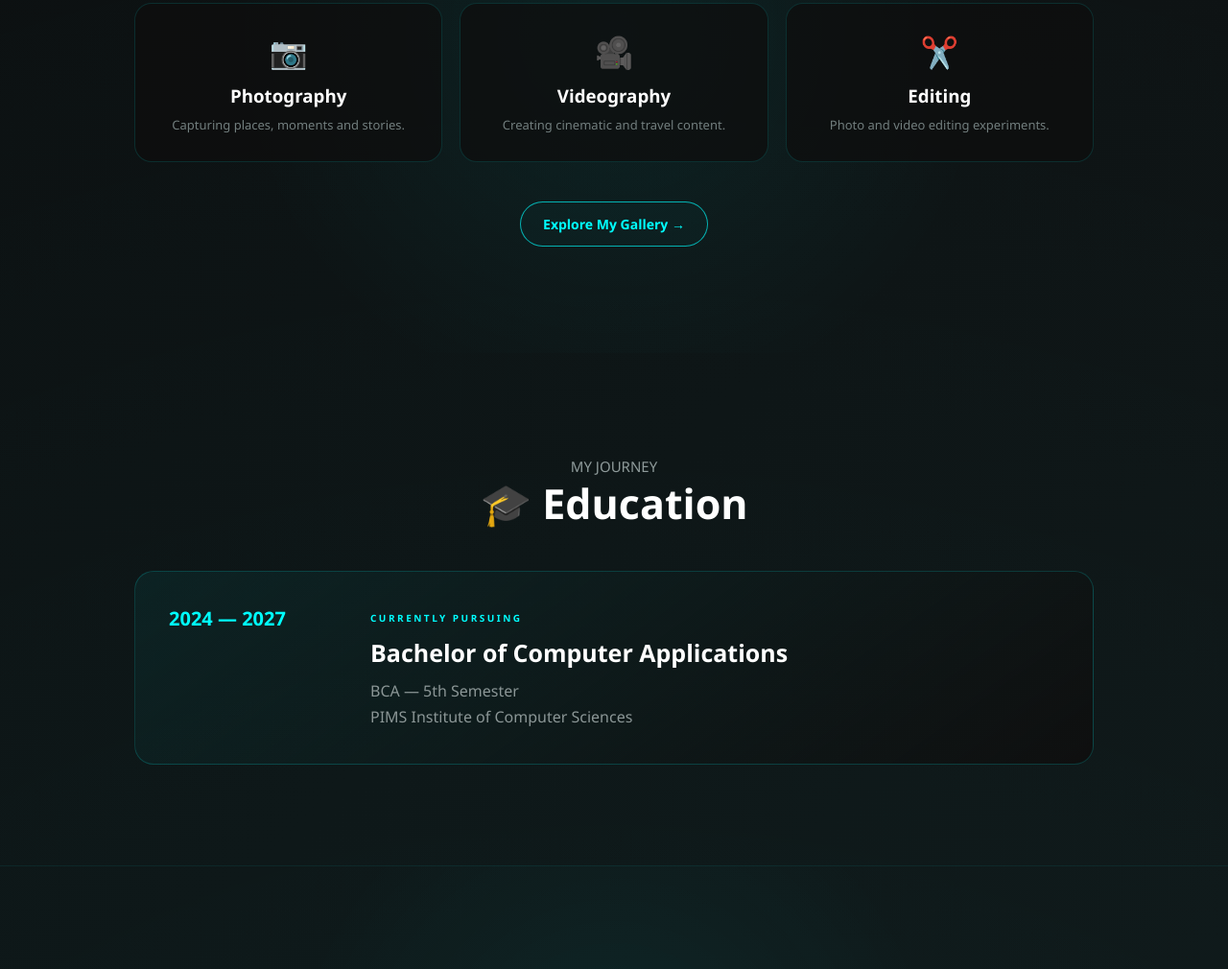
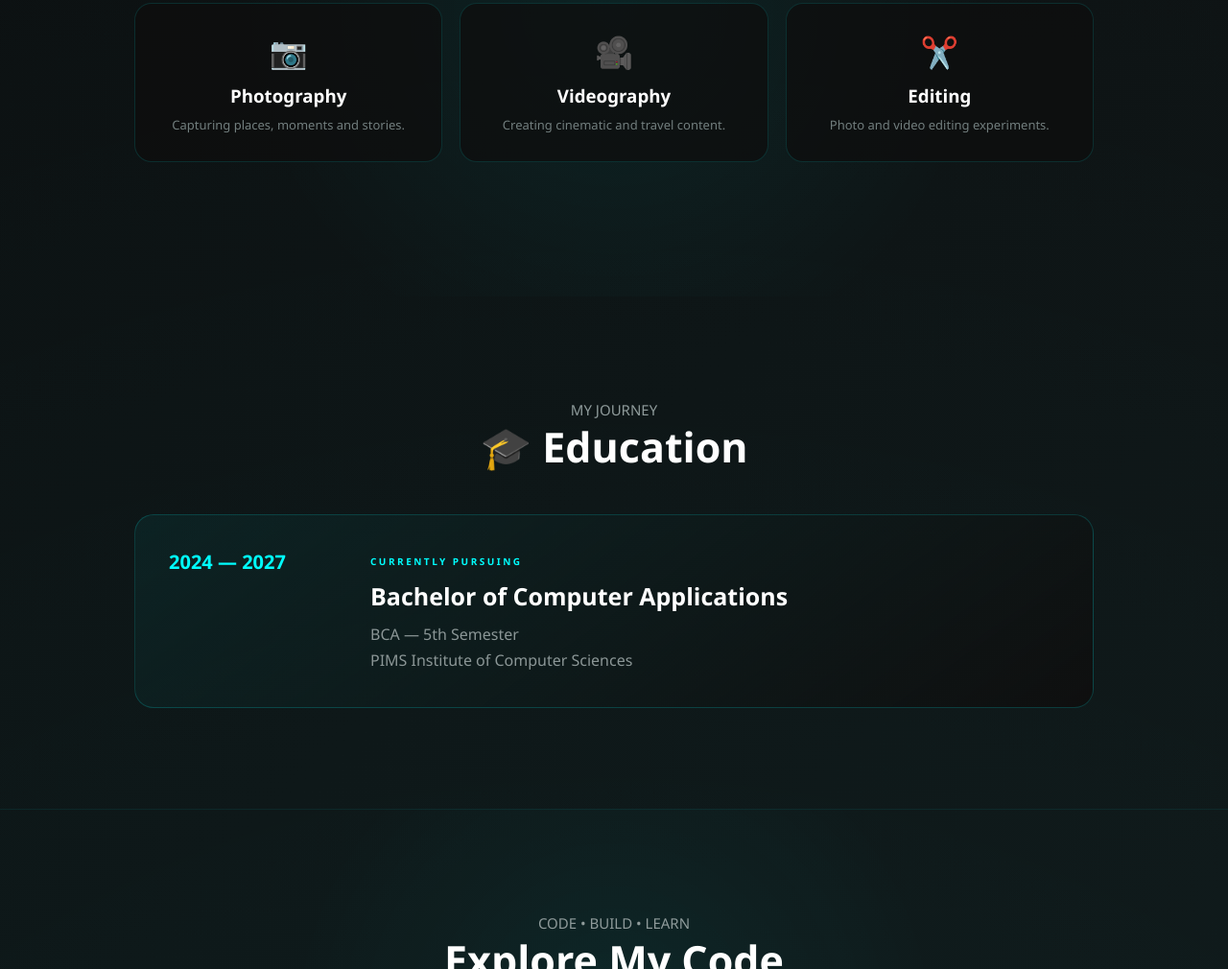
Before and after one commit to viraljainhacker/ViralJain-Portfolio, a plain HTML site: page index.html in a window 1280 px wide. Shown: the part 5279-6289 px from the top of the page at 96% size. Drawn offline with Linux system fonts and the light colour scheme.

```diff
--- a/index.html
+++ b/index.html
@@ -522,7 +522,7 @@
         </div>
       </div>
 
-      <a href="gallery.html" class="btn-outline"> Explore My Gallery → </a>
+      <!-- <a href="gallery.html" class="btn-outline"> Explore My Gallery → </a> -->
     </section>
 
     <!-- =========================
```
